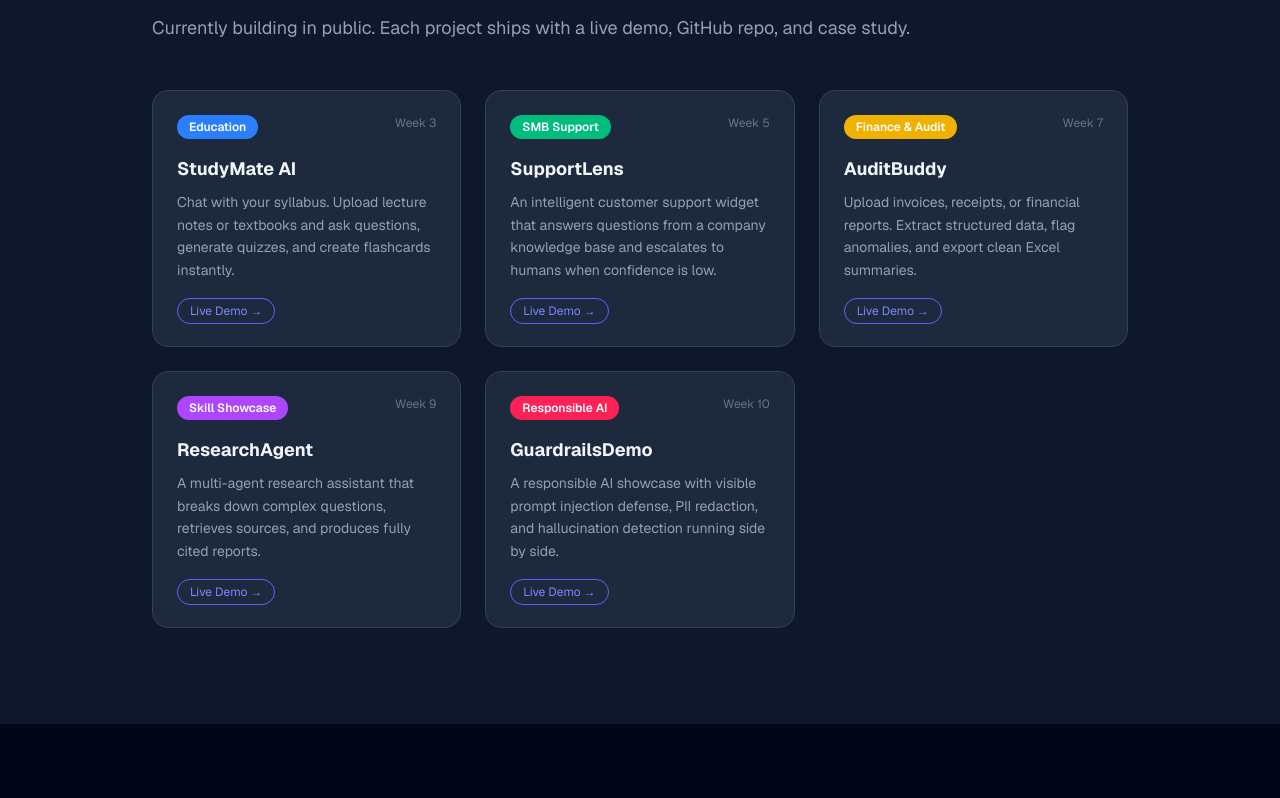
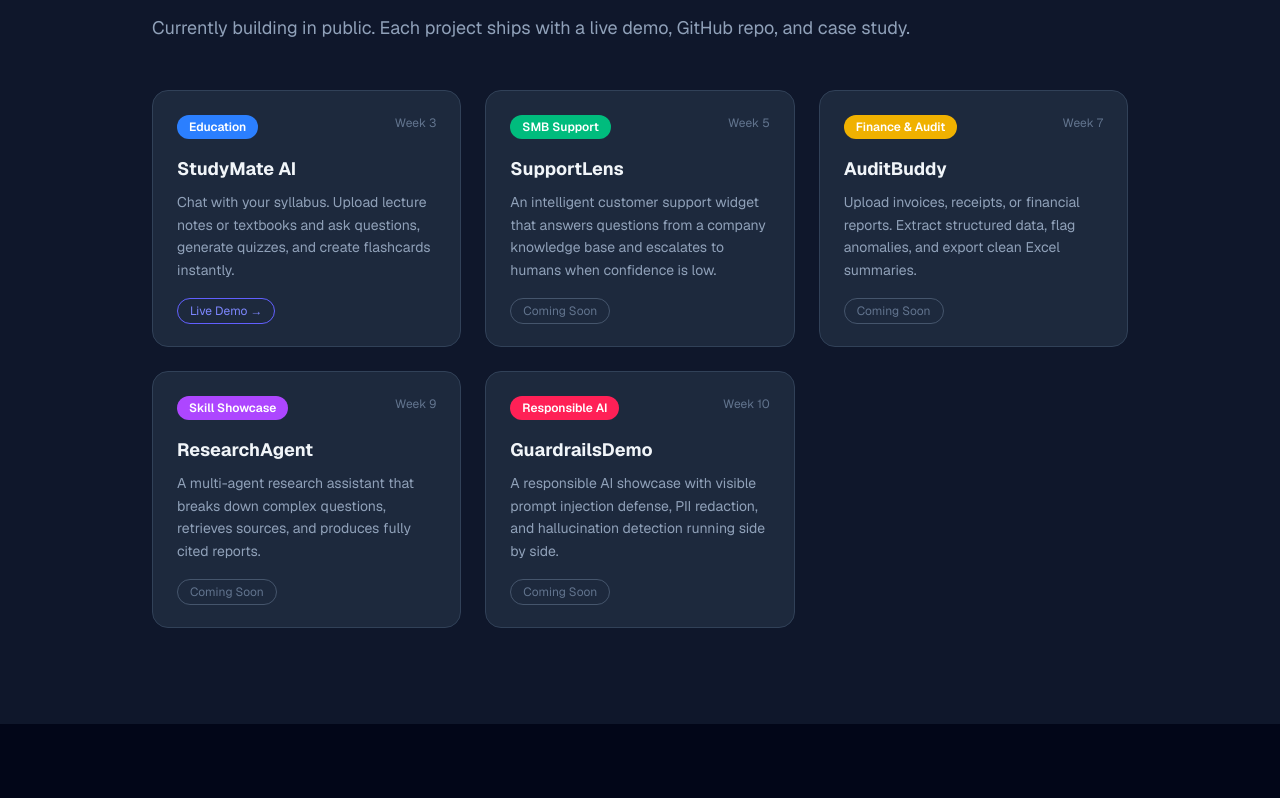
Before and after one commit to DataBuster204/portfolio, a Next.js app: page / in a window 1280 px wide. Shown: the part 1630-2428 px from the top of the page. Built offline with nearby package versions, Linux system fonts and the light colour scheme.

Commit message:
Fix StudyMate AI live demo link

```diff
--- a/app/page.tsx
+++ b/app/page.tsx
@@ -12,6 +12,7 @@ const projects = [
     vertical: "Education",
     week: "Week 3",
     accent: "bg-blue-500",
+    link: "https://studymate-ai-i4wtfqeim2zch8fnnpantb.streamlit.app/",
   },
   {
     title: "SupportLens",
@@ -19,6 +20,7 @@ const projects = [
     vertical: "SMB Support",
     week: "Week 5",
     accent: "bg-emerald-500",
+    link: null,
   },
   {
     title: "AuditBuddy",
@@ -26,6 +28,7 @@ const projects = [
     vertical: "Finance & Audit",
     week: "Week 7",
     accent: "bg-yellow-500",
+    link: null,
   },
   {
     title: "ResearchAgent",
@@ -33,6 +36,7 @@ const projects = [
     vertical: "Skill Showcase",
     week: "Week 9",
     accent: "bg-purple-500",
+    link: null,
   },
   {
     title: "GuardrailsDemo",
@@ -40,6 +44,7 @@ const projects = [
     vertical: "Responsible AI",
     week: "Week 10",
     accent: "bg-rose-500",
+    link: null,
   },
 ];
 
@@ -161,13 +166,20 @@ export default function Home() {
                 </div>
                 <h3 className="text-lg font-bold mb-2">{p.title}</h3>
                 <p className="text-slate-400 text-sm leading-relaxed mb-4">{p.description}</p>
-                <a href="https://studymate-ai-i4wtfqeim2zch8fnnpantb.streamlit.app/"
+                {p.link ? (
+                  <a
+                    href={p.link}
                     target="_blank"
                     rel="noopener noreferrer"
                     className="text-xs text-indigo-400 border border-indigo-500 px-3 py-1 rounded-full hover:bg-indigo-500 hover:text-white transition-colors"
                   >
                     Live Demo →
                   </a>
+                ) : (
+                  <span className="text-xs text-slate-500 border border-slate-600 px-3 py-1 rounded-full">
+                    Coming Soon
+                  </span>
+                )}
               </div>
             ))}
           </div>
```
Lines whose indentation alone changed are shown as unchanged.
